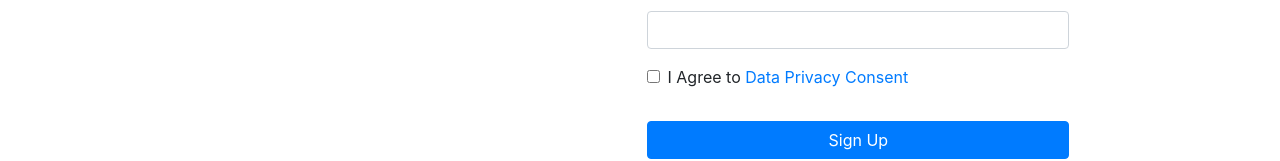
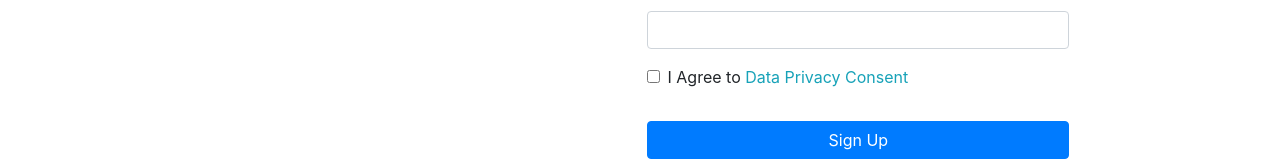
Before and after one commit to aleksiscanlas/React-DIRe, a React (Create React App) app: page /signup in a window 1280 px wide. Shown: the part 761-922 px from the top of the page. Built offline with nearby package versions, Linux system fonts and the light colour scheme; no server answers.

Commit message:
connected firebase auth and firestore

```diff
--- a/src/components/Signup.js
+++ b/src/components/Signup.js
@@ -7,9 +7,13 @@ import logo2 from "./images/park1.png"
 
 export default function Signup() {
   const emailRef = useRef()
+  const suffix = useRef()
+  const first = useRef()
+  const middle = useRef()
+  const last = useRef()
   const passwordRef = useRef()
   const passwordConfirmRef = useRef()
-  const { signup } = useAuth()
+  const { signup, signupFirestore } = useAuth()
   const [error, setError] = useState("")
   const [loading, setLoading] = useState(false)
   const history = useHistory()
@@ -19,7 +23,7 @@ export default function Signup() {
   const handleClose = () => setShow(false);
   const handleShow = () => setShow(true);
 
-  const dataLabel = <p>I Agree to <Link onClick={handleShow}>Data Privacy Consent</Link></p>
+  const dataLabel = <p>I Agree to <span className="text-info" onClick={handleShow}>Data Privacy Consent</span></p>
 
   async function handleSubmit(e) {
     e.preventDefault()
@@ -32,6 +36,7 @@ export default function Signup() {
       setError("")
       setLoading(true)
       await signup(emailRef.current.value, passwordRef.current.value)
+      await signupFirestore(suffix.current.value, first.current.value, middle.current.value, last.current.value)
       history.push("/")
     } catch {
       setError("Failed to create an account")
@@ -39,6 +44,7 @@ export default function Signup() {
 
     setLoading(false)
   }
+
 
   return (
     <Row>
@@ -75,19 +81,19 @@ export default function Signup() {
         <Form className="w-50 mx-auto" onSubmit={handleSubmit}>
           <Form.Group id="text">
             <Form.Label>Suffix</Form.Label>
-            <Form.Control type="text"/>
+            <Form.Control type="text" ref={suffix}/>
           </Form.Group>
           <Form.Group id="text">
             <Form.Label>First name</Form.Label>
-            <Form.Control type="text" required/>
+            <Form.Control type="text" ref={first} required/>
           </Form.Group>
           <Form.Group id="text">
             <Form.Label>Middle name</Form.Label>
-            <Form.Control type="text" required/>
+            <Form.Control type="text" ref={middle} required/>
           </Form.Group>
           <Form.Group id="text">
             <Form.Label>Last name</Form.Label>
-            <Form.Control type="text" required/>
+            <Form.Control type="text" ref={last} required/>
           </Form.Group>
           <Form.Group id="email">
             <Form.Label>Email</Form.Label>
--- a/src/contexts/AuthContext.js
+++ b/src/contexts/AuthContext.js
@@ -1,5 +1,5 @@
 import React, { useContext, useState, useEffect } from "react"
-import { auth } from "../firebase"
+import { auth, db } from "../firebase"
 
 const AuthContext = React.createContext()
 
@@ -14,6 +14,11 @@ export function AuthProvider({ children }) {
   function signup(email, password) {
     return auth.createUserWithEmailAndPassword(email, password)
   }
+
+  function signupFirestore(suffix, first, middle, last) {
+    return db.collection("users").doc(auth.currentUser.uid).set({Suffix:suffix, First:first, Middle:middle, Last:last})
+  }
+
 
   function login(email, password) {
     return auth.signInWithEmailAndPassword(email, password)
@@ -48,6 +53,7 @@ export function AuthProvider({ children }) {
     currentUser,
     login,
     signup,
+    signupFirestore,
     logout,
     resetPassword,
     updateEmail,
--- a/src/firebase.js
+++ b/src/firebase.js
@@ -1,16 +1,17 @@
-import firebase from 'firebase';
+import * as firebase from 'firebase/app';
 import 'firebase/auth'
-import 'firebase/firebase-firestore'
+import 'firebase/firestore'
 
 const app = firebase.initializeApp({
-    apiKey: 'AIzaSyCN7sOpZHdYZwmlYsJGEnpvUBeAD8vqSqI',
-    authDomain: process.env.REACT_APP_FIREBASE_AUTH_DOMAIN,
-    projectId: process.env.REACT_APP_FIREBASE_PROJECT_ID,
-    storageBucket: process.env.REACT_APP_FIREBASE_STORAGE_BUCKET,
-    messagingSenderId: process.env.REACT_APP_FIREBASE_MESSAGING_SENDER_ID,
-    appId: process.env.REACT_APP_FIREBASE_APP_ID,
-    measurementId: process.env.REACT_APP_FIREBASE_MEASUREMENT_ID
+    apiKey: "AIzaSyCN7sOpZHdYZwmlYsJGEnpvUBeAD8vqSqI",
+    authDomain: "maindb-8acfe.firebaseapp.com",
+    projectId: "maindb-8acfe",
+    storageBucket: "maindb-8acfe.appspot.com",
+    messagingSenderId: "884998404043",
+    appId: "1:884998404043:web:5db931fb698f9d6ea7e84e",
+    measurementId: "G-VKD6029W8T"
 })
 
 export const auth = app.auth();
+export const db = firebase.firestore();
 export default app;
```
